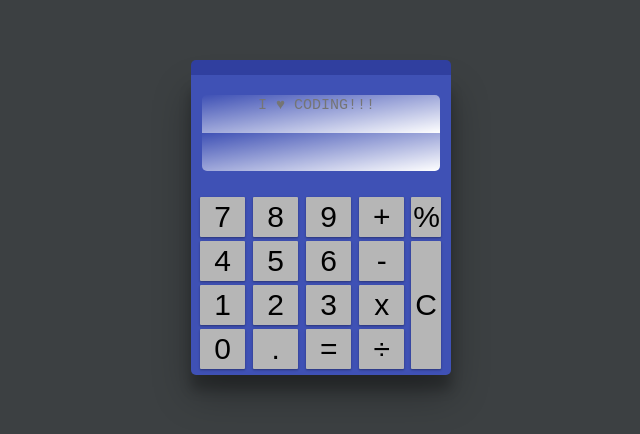
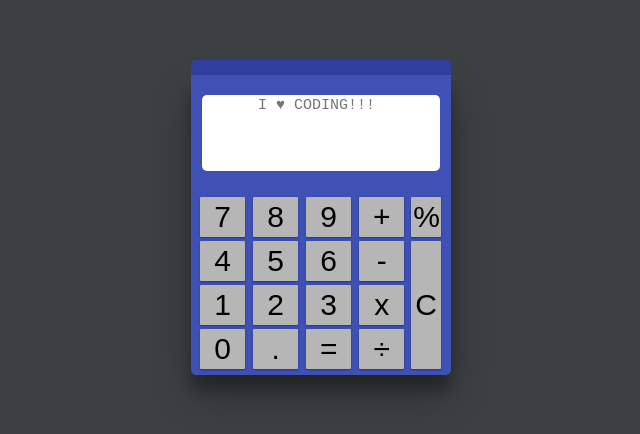
Before and after one commit to Ramon-Carroll/html5-calculator, a plain HTML site: page index.html in a window 1280 px wide. Shown: the part 118-552 px from the top of the page, without its empty margins (321-961 px from the left). Drawn offline with Linux system fonts and the light colour scheme.

Commit message:
Removed gradient color from output screen.

```diff
--- a/css/main.css
+++ b/css/main.css
@@ -54,7 +54,6 @@ textarea::-moz-focus-inner {
 #entry-screen {
     border: 0;
     width: 90%;
-    background: linear-gradient(to bottom right, transparent, #FFFFFF);
 }
 
 #operation-screen {
```
